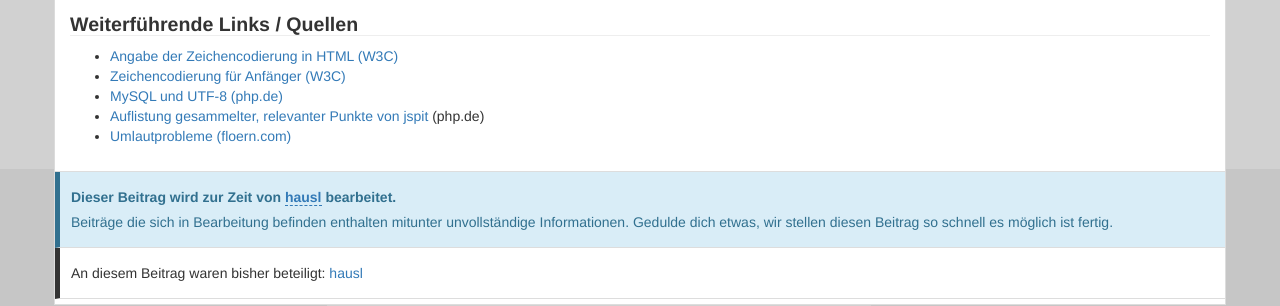
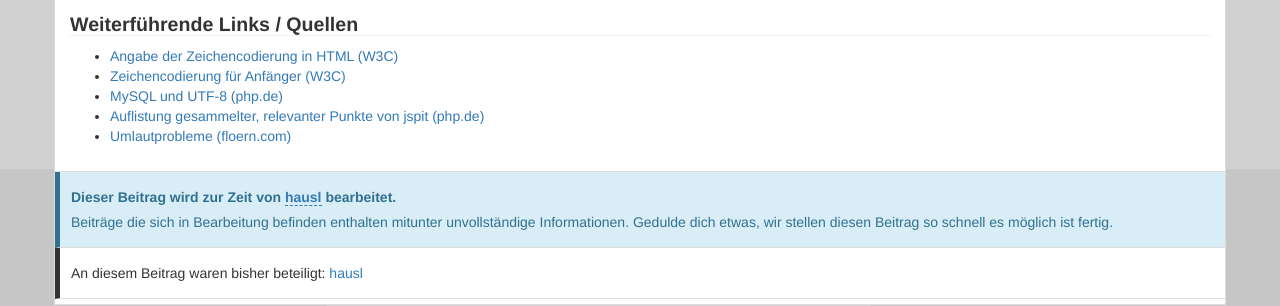
Before and after one commit to php-de/php-de.github.io, a Jekyll site: the page built from debugging/11_utf-8.md, in a window 1280 px wide. Shown: the part 1631-1937 px from the top of the page. Built offline with Jekyll 4.4.1, drawn with Linux system fonts in a browser that asks for light colours; nearby versions of some CDN libraries.

Commit message:
Update 11_utf-8.md

```diff
--- a/debugging/11_utf-8.md
+++ b/debugging/11_utf-8.md
@@ -125,5 +125,5 @@
 * [Angabe der Zeichencodierung in HTML (W3C)](http://www.w3.org/International/questions/qa-html-encoding-declarations)
 * [Zeichencodierung für Anfänger (W3C)](http://www.w3.org/International/questions/qa-what-is-encoding)
 * [MySQL und UTF-8 (php.de)]({{ page.root }}/jumpto/mysql-and-utf8/)
-* [Auflistung gesammelter, relevanter Punkte von jspit](http://www.php.de/forum/webentwicklung/php-einsteiger/1448531-umlaute-im-tiptext?p=1448599#post1448599) (php.de)
+* [Auflistung gesammelter, relevanter Punkte von jspit  (php.de)](http://www.php.de/forum/webentwicklung/php-einsteiger/1448531-umlaute-im-tiptext?p=1448599#post1448599)
 * [Umlautprobleme (floern.com)](http://floern.com/webscripting/umlautproblem)
```
